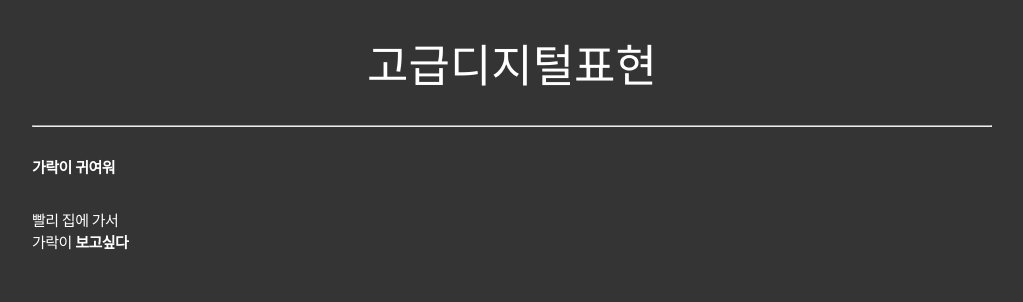
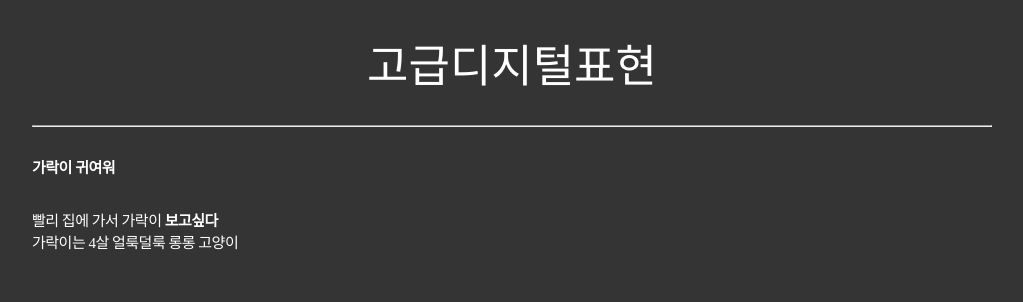
Before and after one commit to GaYeong0826/GaYeong0826.github.io, a plain HTML site: page Index.html in a window 1280 px wide. Shown: the top 302 px of the page, without its empty margins (128-1151 px from the left). Drawn offline with Linux system fonts and the light colour scheme; a web font is replaced by a local one.

Commit message:
Update Index.html
.

```diff
--- a/Index.html
+++ b/Index.html
@@ -9,12 +9,12 @@
 
 <body>
   <div id="container">
-  <h1>고급디지털표현</h1>
-  <hr>
-  <p> <b>가락이 귀여워</b> </p>
-  <P> 빨리 집에 가서 <br>가락이 <B>보고싶다</B></P>
+    <h1>고급디지털표현</h1>
+    <hr>
+    <p> <b>가락이 귀여워</b> </p>
+    <P> 빨리 집에 가서 가락이 <B>보고싶다</B> <br> 가락이는 4살 얼룩덜룩 롱롱 고양이</P>
 
-  <img id="image" src="GaRock.JPG">
+    <img id="image" src="GaRock.JPG">
   </div>
 </body>
 
```
